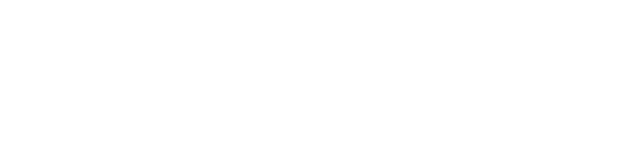
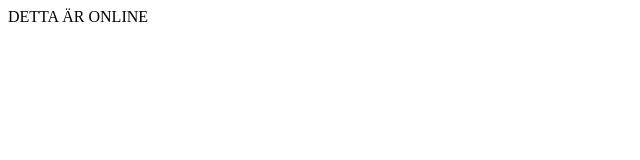
Before and after one commit to LucasLundin06/LucasLundin06.github.io, a plain HTML site: page index.html in a window 1280 px wide. Shown: the whole page, without its empty margins (0-640 px from the left). Drawn offline with Linux system fonts and the light colour scheme.

Commit message:
I made an Index

```diff
--- a/index.html
+++ b/index.html
@@ -7,6 +7,7 @@
     <title> Lucas Lundin </title>
 </head>
 <body>
+    DETTA ÄR ONLINE
 
 </body>
 </html>
```
